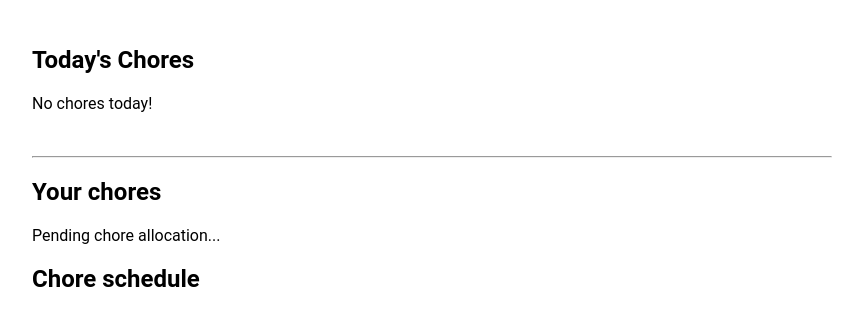
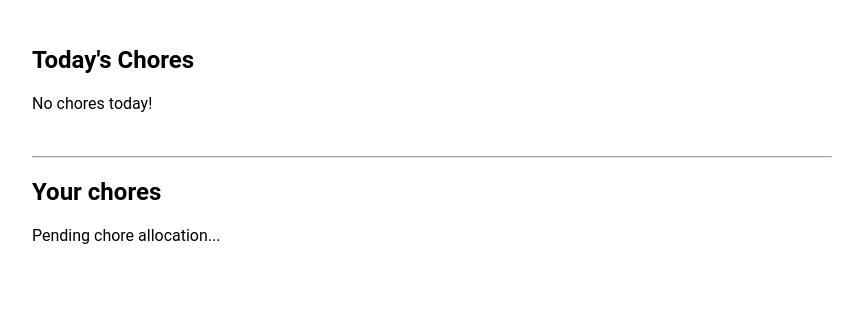
Before and after one commit to avabellaw/ChoreRate, a Python web app: template chorerate/templates/index.html in a window 1280 px wide. Shown: the part 57-383 px from the top of the page, without its empty margins (208-1071 px from the left). Run offline with Jinja, Linux system fonts and the light colour scheme; the template is opened without the code that fills it, so the values that code supplies are empty.

Commit message:
Reformat Your Chores on homepage and remove chore schedule

```diff
--- a/chorerate/templates/index.html
+++ b/chorerate/templates/index.html
@@ -7,7 +7,7 @@
             <p>No chores today!</p>
         {% else %}
             <ul class="chore-list" id="todays-chores">
-                {% for chore, allocation in todays_chores %}
+                {% for chore in todays_chores %}
                 <li class="{% if chore.is_overdue and not chore.is_completed %}overdue{% endif %}
                            {% if chore.is_completed() %}completed{% endif %}"
                     data-chore-id="{{ chore.id }}"
@@ -31,37 +31,36 @@
         {% if not chores %}
             <p>Pending chore allocation...</p>
         {% else %}
-            <ul class="chore-list">
-                {% for chore in unique_chores %}
-                <li>
-                    <h3>
-                        {{ chore.name }}
-                    </h3>
-                    <span>
-                        Frequency: {{ chore.times_per_frequency }} per
-                        {% if chore.frequency == 'daily' %}
-                            day
-                        {% elif chore.frequency == 'weekly' %}
-                            week
-                        {% elif chore.frequency == 'monthly' %}
-                            month
-                        {% endif %}
-                    </span>
-                    <span>
-                        Duration: {{ chore.duration_minutes }} minutes
-                    </span>
-                </li>
-                {% endfor %}
-            </ul>
+        <table class="chore-table">
+            <tr>
+                <th>Chore</th>
+                <th>Frequency</th>
+                <th>Next due</th>
+            </tr>
+            {% for chore in chores %}
+            <tr>
+                <td>
+                    {{ chore.name }}
+                </td>
+                <td>
+                    {{ chore.times_per_frequency }}x
+                    {% if chore.frequency.value == 'daily' %}
+                    per day
+                    {% elif chore.frequency.value == 'weekly' %}
+                    per week
+                    {% elif chore.frequency.value == 'monthly' %}
+                    per month
+                    {% endif %}
+
+                    {{ chore.duration_minutes }} minutes
+                </td>
+                <td>
+                    {{ chore.get_next_due().strftime('%d %B %Y') }}
+                </td>
+            </tr>
+            {% endfor %}
+        </table>
         {% endif %}
-    </section>
-
-    <section>
-        <h2>Chore schedule</h2>
-        {% for chore, allocation in chores %}
-            <h3>{{ chore.name }}</h3>
-            <p>Chore due: {{ allocation.due_date }}</p>
-        {% endfor %}
     </section>
 {% endblock %}
 
```
